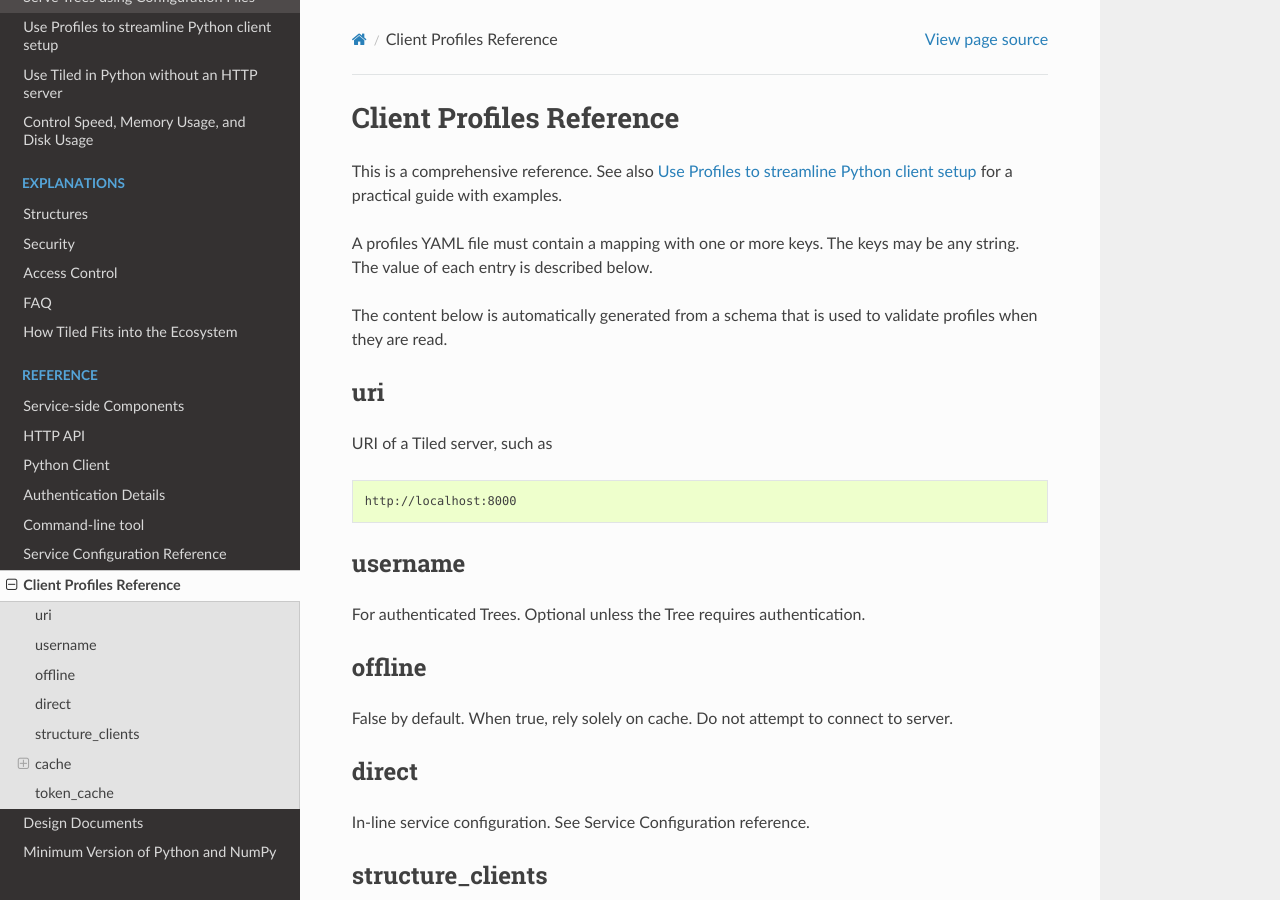
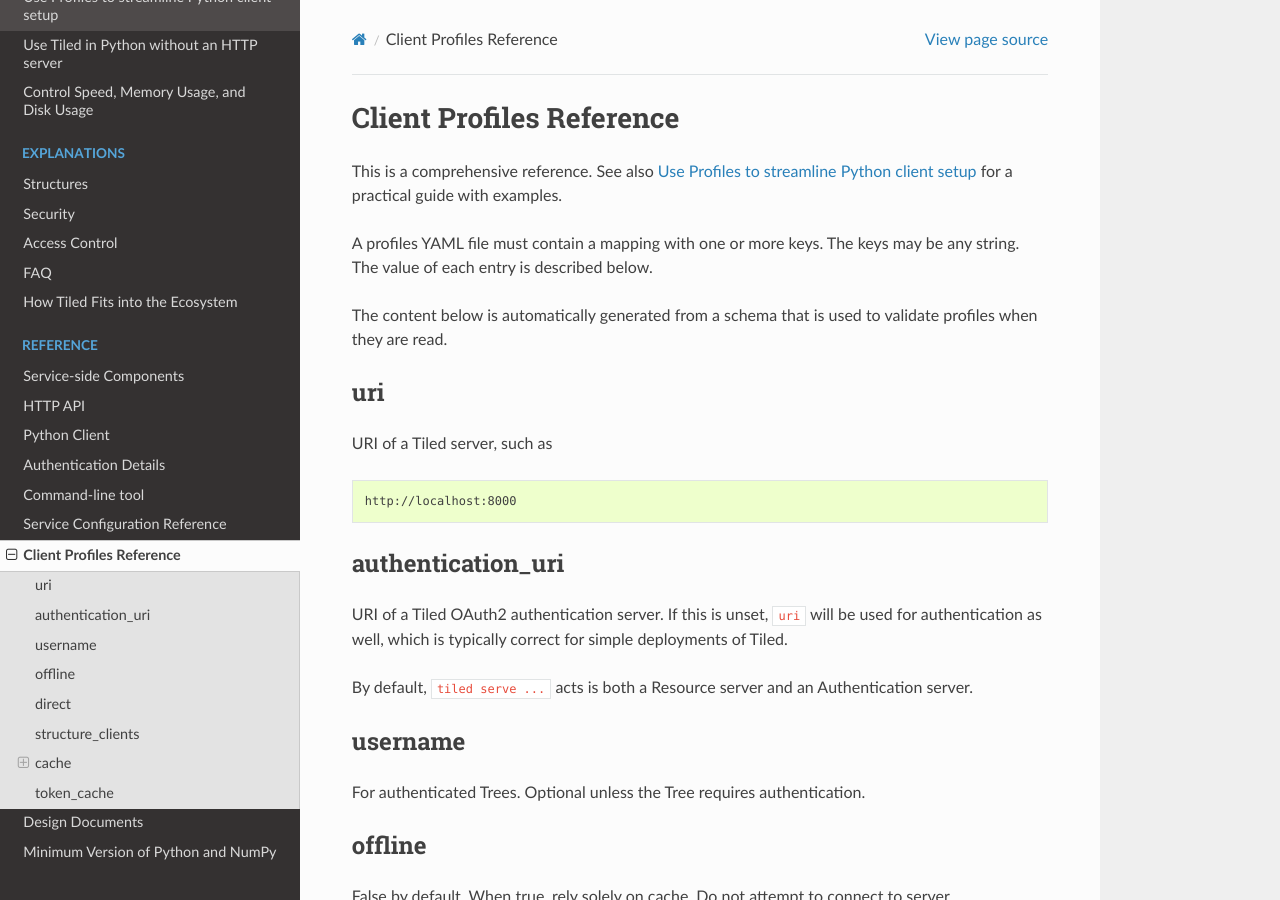
Before and after one commit to bluesky/tiled, a Sphinx documentation site: the page built from docs/source/reference/client-profiles.md, in a window 1280 px wide and 900 px high. Built offline with Sphinx 7.4.7 and the Read the Docs theme 2.0.0, drawn with Linux system fonts in a browser that asks for light colours; pages that are not in the unit, such as notebooks, are missing from menus; some of the changed text lies outside the part shown.

Commit message:
Add authentication_uri to profile schema.

```diff
--- a/docs/source/reference/client-profiles.md
+++ b/docs/source/reference/client-profiles.md
@@ -19,6 +19,17 @@
 URI of a Tiled server, such as
 
     http://localhost:8000
+
+
+(schema_authentication_uri)=
+## authentication_uri
+
+URI of a Tiled OAuth2 authentication server. If this is unset, `uri` will
+be used for authentication as well, which is typically correct for simple
+deployments of Tiled.
+
+By default, `tiled serve ...` acts is both a Resource server and an
+Authentication server.
 
 
 (schema_username)=
```
Also changed, not shown: 1 other file.
